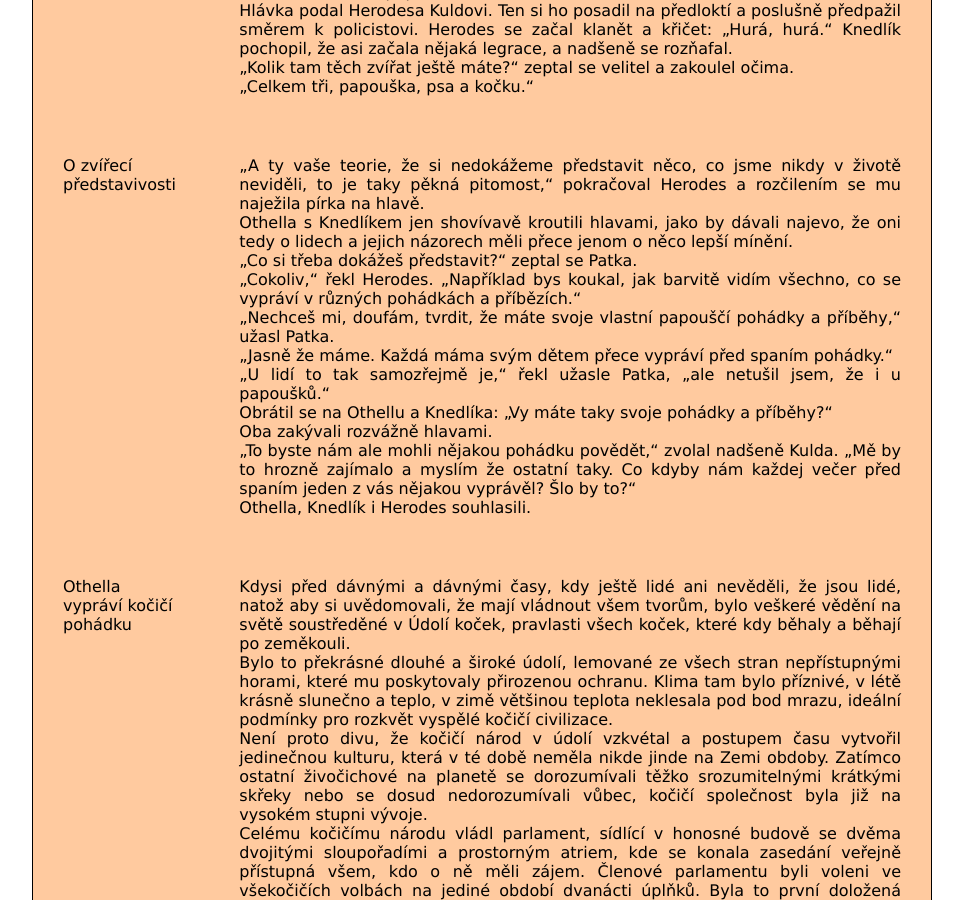
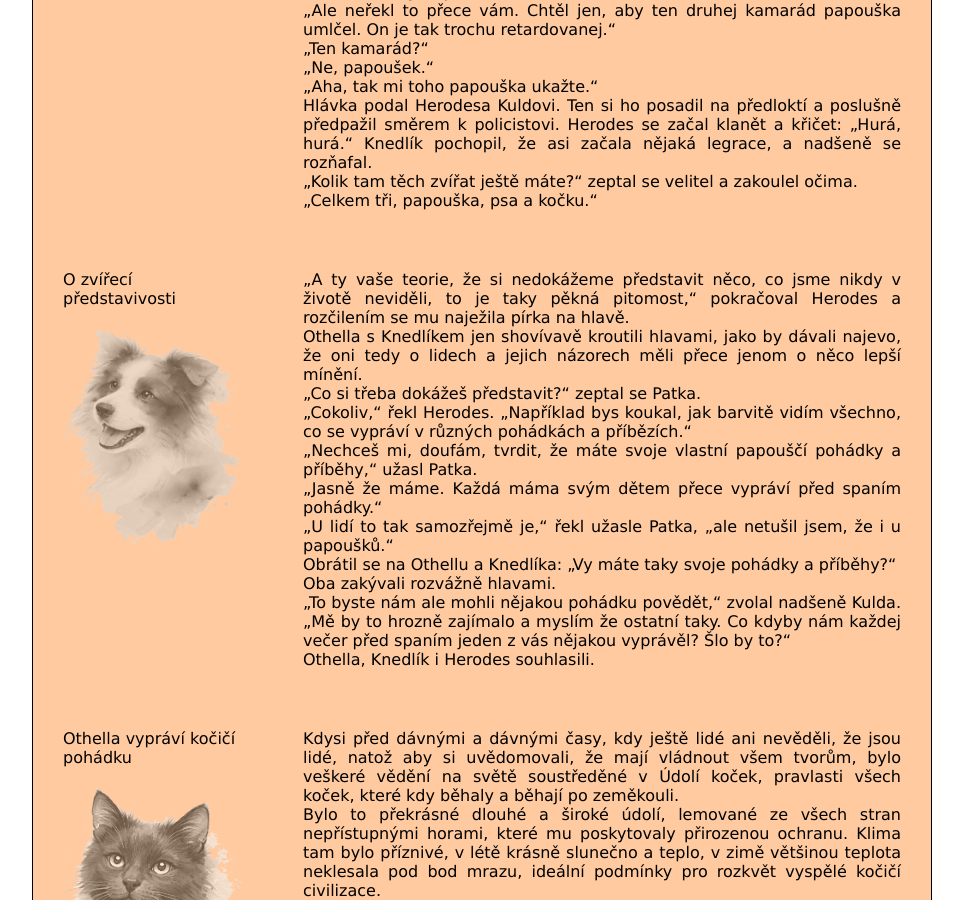
Before and after one commit to pavel-buran/hlavnezesirozumime, a plain HTML site: page samples.html in a window 1280 px wide. Shown: the part 1900-2800 px from the top of the page, without its empty margins (158-1121 px from the left). Drawn offline with Linux system fonts and the light colour scheme.

Commit message:
Commit-009

```diff
--- a/samples.html
+++ b/samples.html
@@ -22,7 +22,9 @@
 <table class="desktop-body main" cellspacing="0" cellpadding="30" width="900">
   <tr width="100%">
     <td valign="top" align="left" width="15%">
-      <font style="font-size:16px">Taktická porada</font>
+      <font style="font-size:16px">Taktická porada</font><br>
+      <br>
+      <center><img width="180" src="images/hospodasmall.png" alt="" style="border:0px;opacity:0.6" /></center>
     </td>
     <td valign="top" align="left" width="85%">
       <div align="justify"><font style="font-size:16px"><div data-include="text/sample1.txt"></div></font></div>
@@ -30,7 +32,9 @@
   </tr>
   <tr width="100%">
     <td valign="top" align="left" width="15%">
-      <font style="font-size:16px">Nedorozumění na celnici</font>
+      <font style="font-size:16px">Nedorozumění na celnici</font><br>
+      <br>
+      <center><img width="180" src="images/papouchsmall.png" alt="" style="border:0px;opacity:0.6" /></center>
     </td>
     <td valign="top" align="left" width="85%">
       <div align="justify"><font style="font-size:16px"><div data-include="text/sample2.txt"></div></font></div>
@@ -38,7 +42,9 @@
   </tr>
   <tr width="100%">
     <td valign="top" align="left" width="15%">
-      <font style="font-size:16px">O zvířecí představivosti</font>
+      <font style="font-size:16px">O zvířecí představivosti</font><br>
+      <br>
+      <center><img width="180" src="images/borderkasmall.png" alt="" style="border:0px;opacity:0.6" /></center>
     </td>
     <td valign="top" align="left" width="85%">
       <div align="justify"><font style="font-size:16px"><div data-include="text/sample3.txt"></div></font></div>
@@ -46,7 +52,9 @@
   </tr>
   <tr width="100%">
     <td valign="top" align="left" width="15%">
-      <font style="font-size:16px">Othella vypráví kočičí pohádku</font>
+      <font style="font-size:16px">Othella vypráví kočičí pohádku</font><br>
+      <br>
+      <center><img width="180" src="images/kockasmall.png" alt="" style="border:0px;opacity:0.6" /></center>
     </td>
     <td valign="top" align="left" width="85%">
       <div align="justify"><font style="font-size:16px"><div data-include="text/sample4.txt"></div></font></div>
@@ -54,7 +62,9 @@
   </tr>
   <tr width="100%">
     <td valign="top" align="left" width="15%">
-      <font style="font-size:16px">Na policejní stanici</font>
+      <font style="font-size:16px">Na policejní stanici</font><br>
+      <br>
+      <center><img width="180" src="images/minibussmall.png" alt="" style="border:0px;opacity:0.6" /></center>
     </td>
     <td valign="top" align="left" width="85%">
       <div align="justify"><font style="font-size:16px"><div data-include="text/sample5.txt"></div></font></div>
@@ -65,36 +75,46 @@
 <table class="mobile-body main" cellspacing="0" cellpadding="30" width="100%">
   <tr width="100%">
     <td valign="top" align="left" width="100%">
-      <font style="font-size:24px">Taktická porada</font>
-      <br><br>
+      <font style="font-size:24px">Taktická porada</font><br>
+      <br>
+      <center><img width="300" src="images/hospodasmall.png" alt="" style="border:0px;opacity:0.6" /></center>
+      <br>
       <div align="left"><font style="font-size:24px"><div data-include="text/sample1.txt"></div></font></div>
     </td>
   </tr>
   <tr width="100%">
     <td valign="top" align="left" width="100%">
-      <font style="font-size:24px">Nedorozumění na celnici</font>
-      <br><br>
+      <font style="font-size:24px">Nedorozumění na celnici</font><br>
+      <br>
+      <center><img width="300" src="images/papouchsmall.png" alt="" style="border:0px;opacity:0.6" /></center>
+      <br>
       <div align="left"><font style="font-size:24px"><div data-include="text/sample2.txt"></div></font></div>
     </td>
   </tr>
   <tr width="100%">
     <td valign="top" align="left" width="100%">
-      <font style="font-size:24px">O zvířecí představivosti</font>
-      <br><br>
+      <font style="font-size:24px">O zvířecí představivosti</font><br>
+      <br>
+      <center><img width="300" src="images/borderkasmall.png" alt="" style="border:0px;opacity:0.6" /></center>
+      <br>
       <div align="left"><font style="font-size:24px"><div data-include="text/sample3.txt"></div></font></div>
     </td>
   </tr>
   <tr width="100%">
     <td valign="top" align="left" width="100%">
-      <font style="font-size:24px">Othella vypráví kočičí pohádku</font>
-      <br><br>
+      <font style="font-size:24px">Othella vypráví kočičí pohádku</font><br>
+      <br>
+      <center><img width="300" src="images/kockasmall.png" alt="" style="border:0px;opacity:0.6" /></center>
+      <br>
       <div align="left"><font style="font-size:24px"><div data-include="text/sample4.txt"></div></font></div>
     </td>
   </tr>
   <tr width="100%">
     <td valign="top" align="left" width="100%">
-      <font style="font-size:24px">Na policejní stanici</font>
-      <br><br>
+      <font style="font-size:24px">Na policejní stanici</font><br>
+      <br>
+      <center><img width="300" src="images/minibussmall.png" alt="" style="border:0px;opacity:0.6" /></center>
+      <br>
       <div align="left"><font style="font-size:24px"><div data-include="text/sample5.txt"></div></font></div>
     </td>
   </tr>
```
Also changed, not shown: contact.html (+5 -1 lines), index.html (+16 -4 lines), images/Hospoda.png (added), images/borderkasmall.png (added), images/hospodasmall.png (added), images/kockasmall.png (added), images/minibussmall.png (added), images/papouchsmall.png (added).
